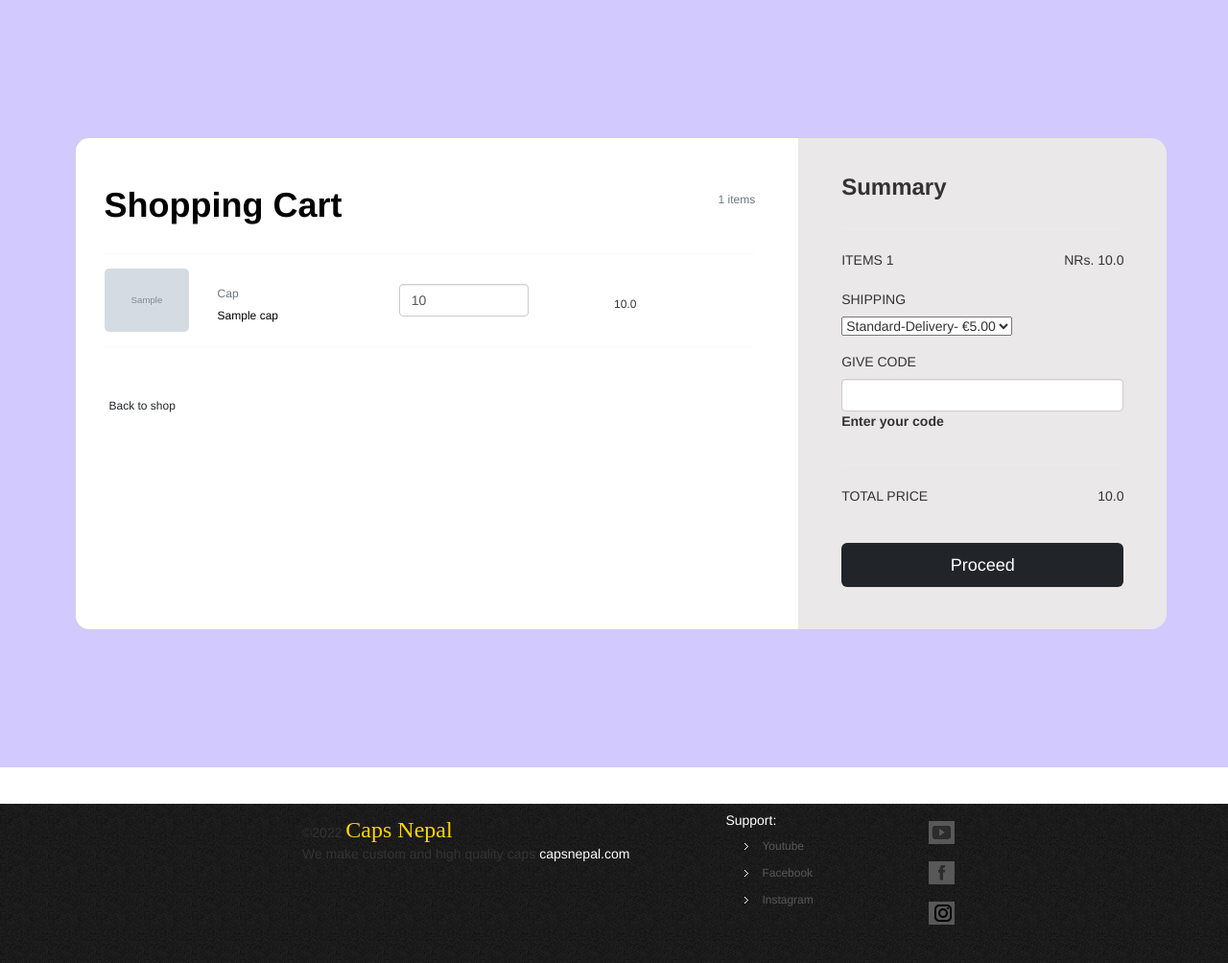
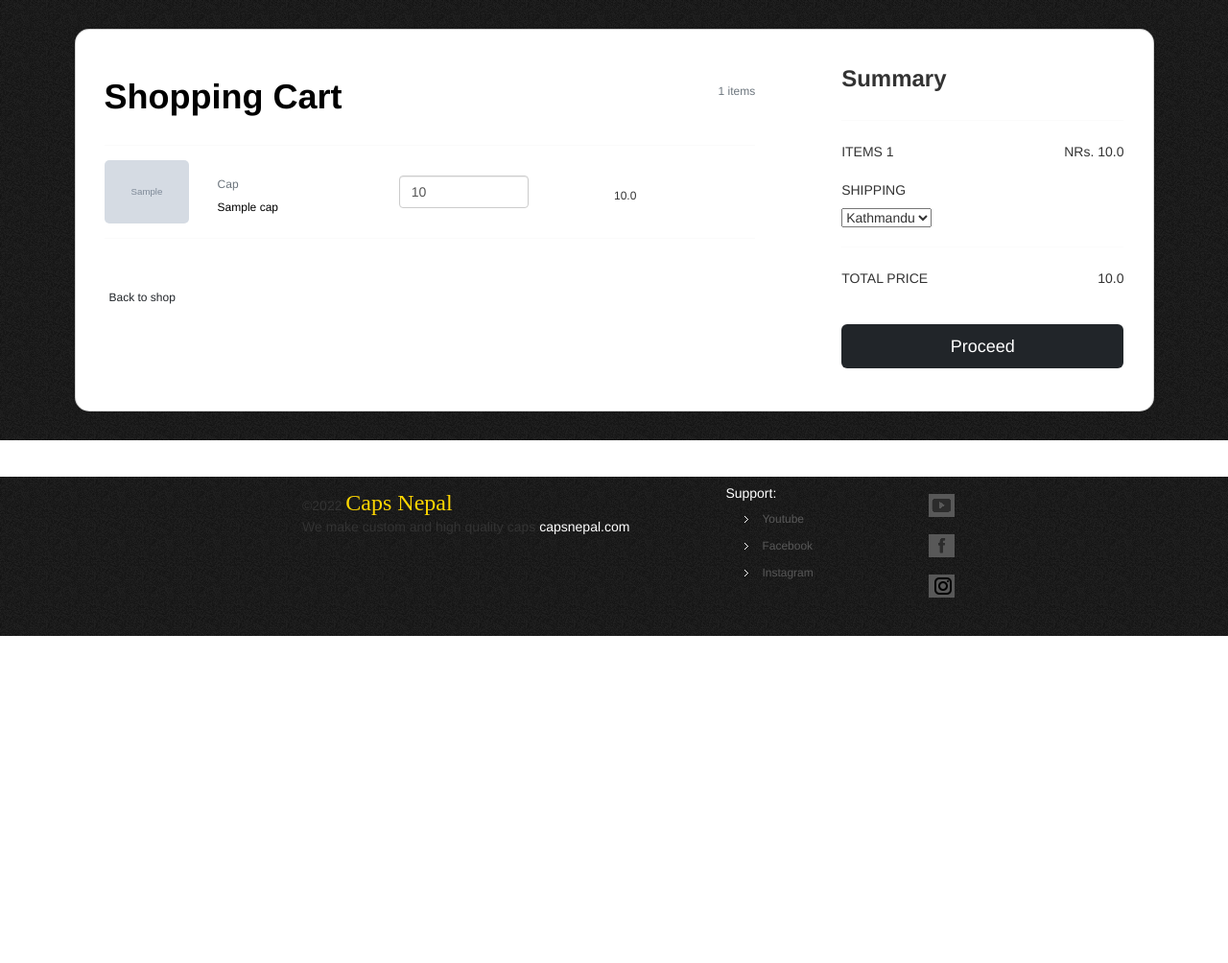
Before and after one commit to Inish-Bashyal/CAPSNEPAL-REAL-, a Django app: page /cart in a window 1280 px wide. Shown: the part 122-1126 px from the top of the page at 96% size. After the commit the page ends 785 px from the top, so only its background shows below. Run offline with Django 4.2, Linux system fonts and the light colour scheme; a user stored in the database is signed in; tables that the repository leaves empty hold one stand-in row (values such as "Sample post"); grey boxes marked "Sample" are stand-in pictures; some libraries are stand-ins or nearby versions.

Commit message:
Some front-end changes

```diff
--- a/capsnepal/caps/static/css/index.css
+++ b/capsnepal/caps/static/css/index.css
@@ -197,37 +197,7 @@ footer{
 .price-section{
     display: flex;
 }
-@media (min-width: 1025px) {
-    .h-custom {
-    height: 100vh !important;
-    }
-    }
 
-    .card-registration .select-input.form-control[readonly]:not([disabled]) {
-    font-size: 1rem;
-    line-height: 2.15;
-    padding-left: .75em;
-    padding-right: .75em;
-    }
-
-    .card-registration .select-arrow {
-    top: 13px;
-    }
-
-    .bg-grey {
-    background-color: #eae8e8;
-    }
-
-    @media (min-width: 992px) {
-    .card-registration-2 .bg-grey {
-    border-top-right-radius: 16px;
-    border-bottom-right-radius: 16px;
-    }
-    }
-
-    @media (max-width: 991px) {
-    .card-registration-2 .bg-grey {
-    border-bottom-left-radius: 16px;
-    border-bottom-right-radius: 16px;
-    }
-    }
+.h-custom{
+        background: url('../images/body-bg.gif');
+}
--- a/capsnepal/caps/templates/base.html
+++ b/capsnepal/caps/templates/base.html
@@ -74,12 +74,15 @@
                     <button type="button" class="btn btn-primary dropdown-toggle" data-toggle="dropdown" style="background:grey; color:black;">{{user.username}}</button>
                         <div class="dropdown-menu">
                             <a class="dropdown-item" href={% url 'show_user_details' %}>User Details</a>
-                            <a class="dropdown-item"href={% url 'logout' %}>Log Out</a>
-                            <a class="dropdown-item"href="delete_user/{{user.id}}">Delete User</a>
-                            <a href={% url 'cart' %} style="color:white;">Go to my Cart</a>
+                            <a class="dropdown-item" href={% url 'logout' %}>Log Out</a>
+                            <a class="dropdown-item" href="delete_user/{{user.id}}">Delete User</a>
                         </div>
 
                 </div>
+                {% if user.is_superuser%}
+                {%else%}
+                <button class="btn btn-warning"><a class="dropdown-item" href={% url 'cart' %} style="color:black; text-decoration:none;"> Go to my Cart</a></button>
+                {%endif%}
                 {%else%}
                 <button class="login_btn btn btn-warning"><a href={% url 'login' %} style="color:white; text-decoration:none;">Login</a></button>
                 {%endif%}
--- a/capsnepal/caps/templates/caps.html
+++ b/capsnepal/caps/templates/caps.html
@@ -24,9 +24,10 @@
                         <button class="btn btn-danger" style="margin-left:50px;"><a href="delete_cap/{{i.id}}" style="color:white;">Delete</a></button>
                 </div>
 
-                {%else%}
+                {% elif user.is_authenticated%}
                 <form action="create_order/{{i.id}}" method="post" enctype="multipart/form-data" >
                     {% csrf_token %}
+
 
                 <div class="actual-info-desc-btn col-5" style="display:flex;">
                     <button class="btn btn-info" type="submit">Buy</button>
@@ -36,6 +37,7 @@
                 {%endif%}
 
 
+
             </div>
         </div>
 
--- a/capsnepal/caps/templates/cart.html
+++ b/capsnepal/caps/templates/cart.html
@@ -1,8 +1,10 @@
 {% extends 'base.html'%}
+{% load static %}
+
 {% block body%}
-<section class="h-100 h-custom" style="background-color: #d2c9ff;">
-    <div class="container py-5 h-100">
-      <div class="row d-flex justify-content-center align-items-center h-100">
+<section class="h-custom">
+    <div class="container py-5">
+      <div class="row d-flex justify-content-center align-items-center">
         <div class="col-12">
           <div class="card card-registration card-registration-2" style="border-radius: 15px;">
             <div class="card-body p-0">
@@ -68,21 +70,14 @@
 
                     <div class="mb-4 pb-2">
                       <select class="select">
-                        <option value="1">Standard-Delivery- €5.00</option>
-                        <option value="2">Two</option>
-                        <option value="3">Three</option>
-                        <option value="4">Four</option>
+                        <option value="1">Kathmandu</option>
+                        <option value="2">Butwal</option>
+                        <option value="3">Dhangadi</option>
+                        <option value="4">Biratnagar</option>
                       </select>
                     </div>
 
-                    <h5 class="text-uppercase mb-3">Give code</h5>
 
-                    <div class="mb-5">
-                      <div class="form-outline">
-                        <input type="text" id="form3Examplea2" class="form-control form-control-lg" />
-                        <label class="form-label" for="form3Examplea2">Enter your code</label>
-                      </div>
-                    </div>
 
                     <hr class="my-4">
 
```
